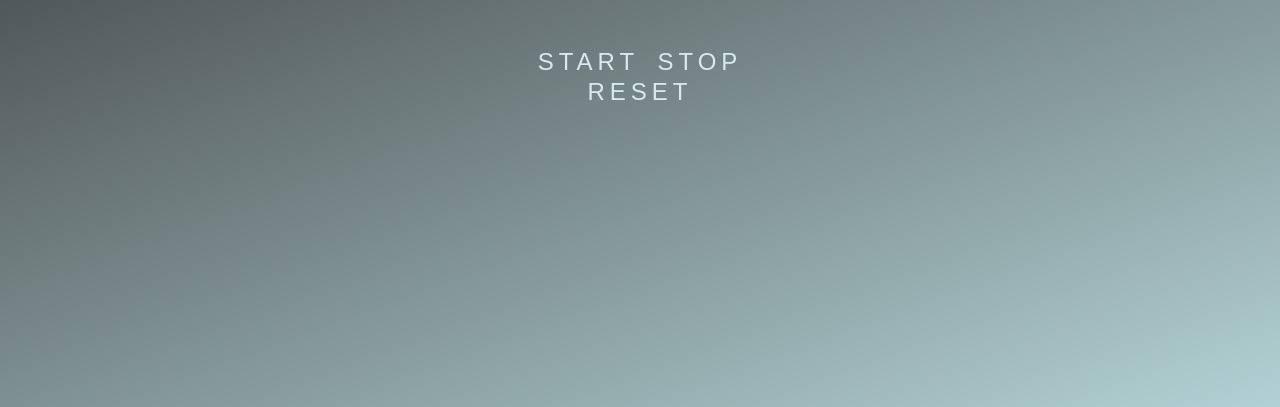
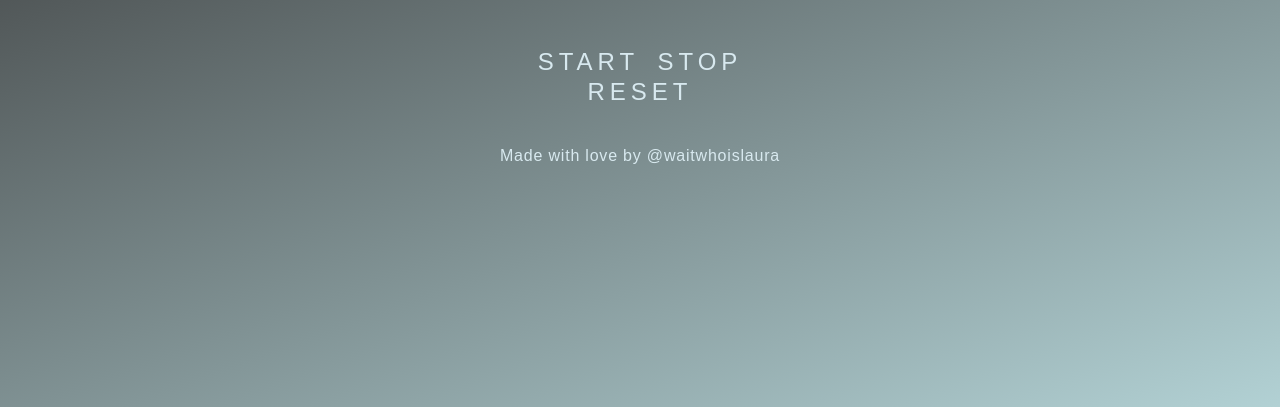
Before and after one commit to waitwhoislaura/Codedex-JS-Final-Project, a plain HTML site: page index.html in a window 1280 px wide. Shown: the part 393-800 px from the top of the page. Drawn offline with Linux system fonts and the light colour scheme; a web font is replaced by a local one.

Commit message:
added author

```diff
--- a/index.html
+++ b/index.html
@@ -27,5 +27,8 @@
         <button class="btn-reset">Reset</button>
       </div>
   </body>
+  <footer>
+    <div>Made with love by @waitwhoislaura</div>
+  </footer>
   <script src="./app.js"></script>
 </html>
--- a/style.css
+++ b/style.css
@@ -106,3 +106,8 @@ button:hover {
     color: #09151a;
     text-shadow: 2px 2px 8px #09151a;
 }
+
+footer{
+    text-align: center;
+    font-size: medium;
+}
```
